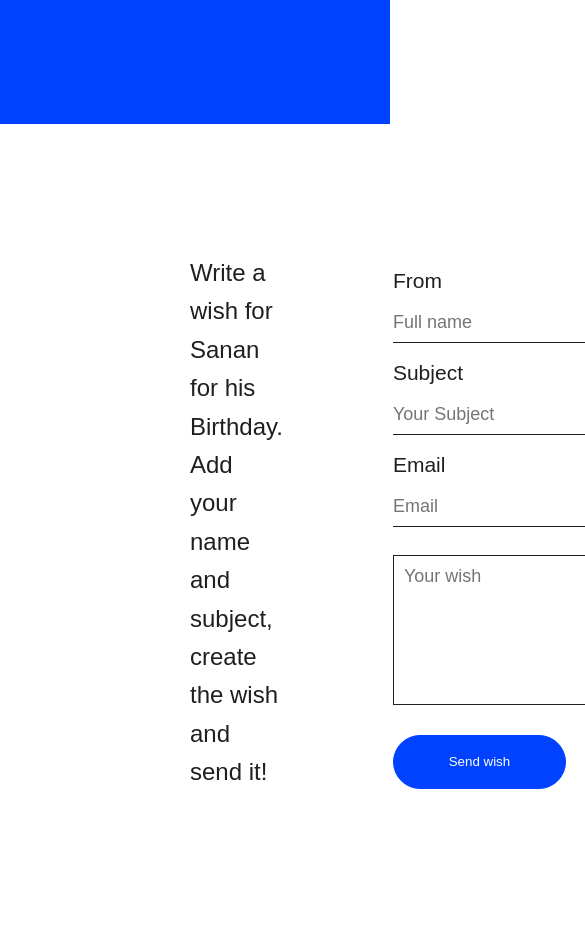
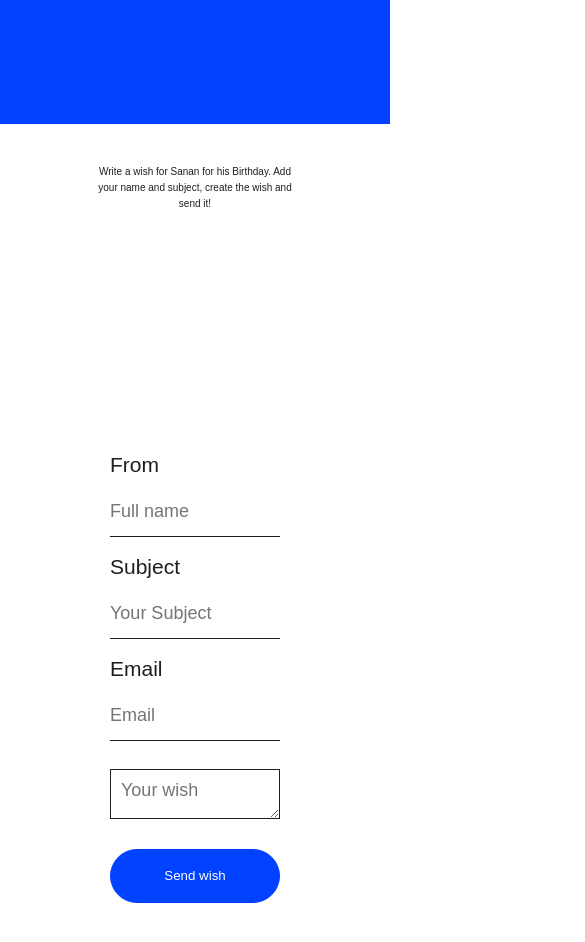
Before and after one commit to SananMuzaffarov/Birthday-Message-Sender-ReactJS, a React app: page / in a window 390 px wide. Shown: the part 720-1662 px from the top of the page, 585 px wide, since content can reach past the window. Built offline with nearby package versions, Linux system fonts and the light colour scheme; some packages are replaced by stand-ins of ours.

Commit message:
responsive

```diff
--- a/src/index.css
+++ b/src/index.css
@@ -61,10 +61,10 @@
     width: 100%;
     height: 100vh;
     background-color: #fff;
+    align-items: center;
 }
 .col{
     flex-basis: 37%;
-    margin: 130px 0 0 0;
 }
 .col1{
     margin-left: 190px;
@@ -120,3 +120,30 @@ form button{
     border: 1px solid #0042ff;
     line-height: 1.4;
 }
+/* RESPONSIVE  for iPhone X */
+@media only screen and (max-width: 767px){
+    .formBlank{
+        display: flex;
+        flex-direction: column;
+    }
+    .formBlank .col1{
+        display: flex;
+        margin: 40px;
+        text-align: center;
+    }
+    .formBlank .col1 h3{
+        font-size: 10px;
+    }
+    .formBlank .col2{
+        display: flex;
+        flex-direction: column;
+        margin: 10px 0 50px 0;
+    }
+    form input, form textarea{
+        width: 170px;
+        height: 50px;
+    }
+    form button{
+        width: 170px;
+    }
+}
```
